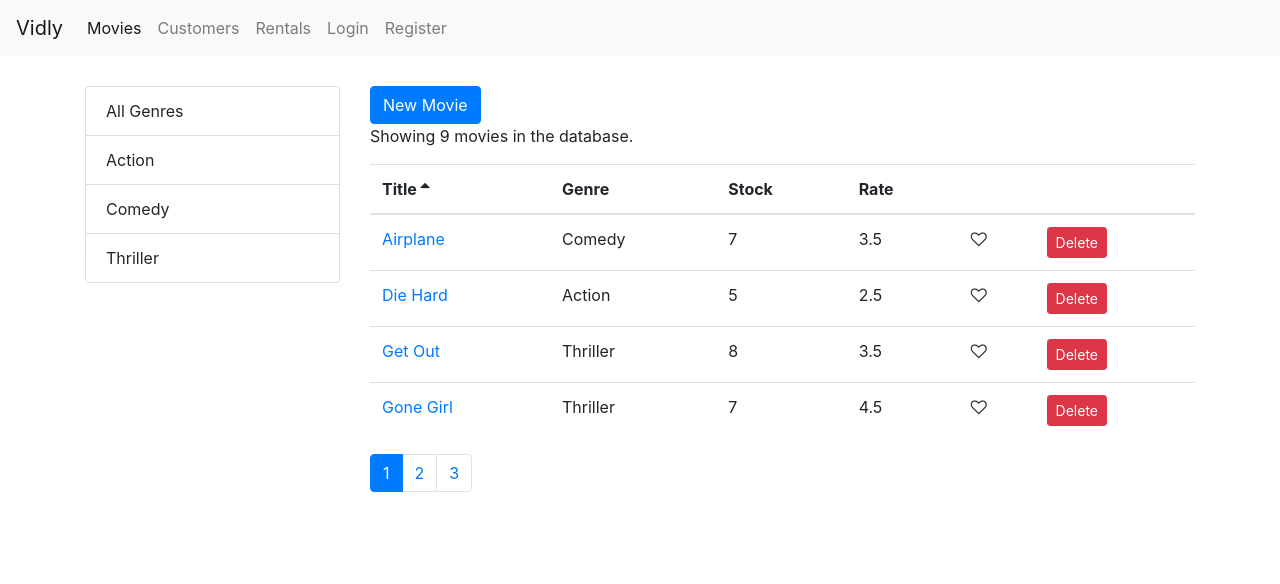
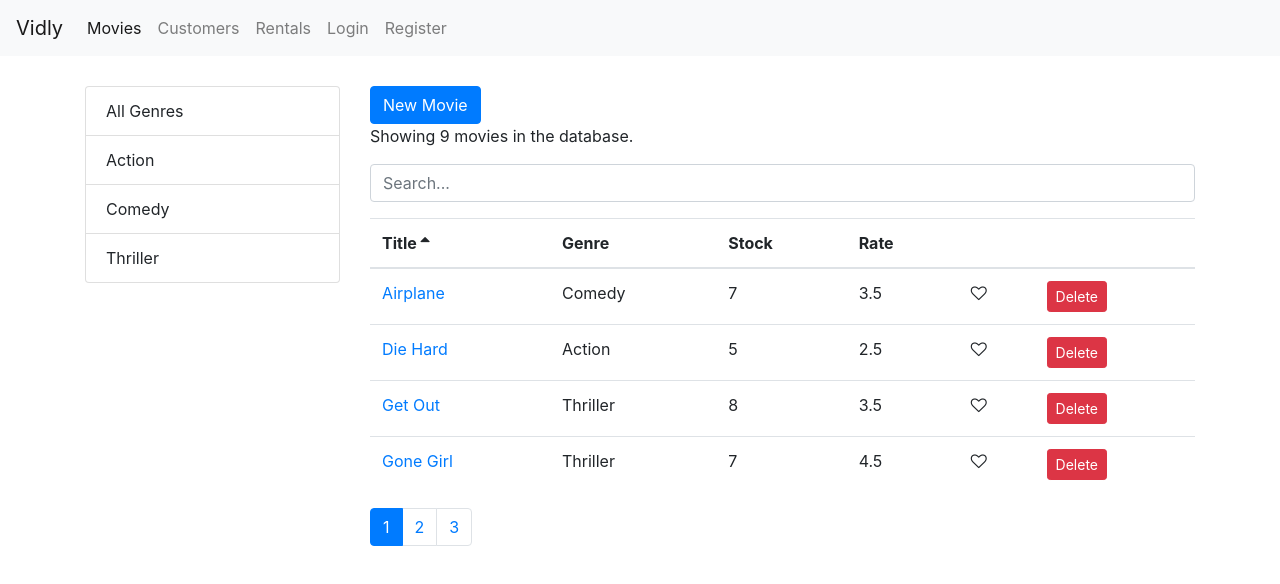
Before and after one commit to jkunggit-tutorials/vidly, a React (Create React App) app: page /movies in a window 1280 px wide. Shown: the top 584 px of the page. Built offline with nearby package versions, Linux system fonts and the light colour scheme.

Commit message:
add search filtering

```diff
--- a/src/components/Movies.jsx
+++ b/src/components/Movies.jsx
@@ -8,6 +8,7 @@ import Pagination from './common/Pagination';
 import { paginate } from '../utils/paginate';
 import ListGroup from './common/ListGroup';
 import MoviesTable from './MoviesTable';
+import Search from './common/Search';
 
 class Movies extends Component {
   state = {
@@ -16,6 +17,7 @@ class Movies extends Component {
     pageSize: 4,
     currentPage: 1,
     sortColumn: { path: 'title', order: 'asc' },
+    searchQuery: '',
   };
 
   componentDidMount() {
@@ -58,6 +60,11 @@ class Movies extends Component {
     this.setState({ sortColumn });
   };
 
+  handleSearch = ({ currentTarget: input }) => {
+    const query = input.value;
+    this.setState({ searchQuery: query, selectedGenre: null, currentPage: 1 });
+  };
+
   getPageData = () => {
     const {
       pageSize,
@@ -65,12 +72,19 @@ class Movies extends Component {
       movies: allMovies,
       selectedGenre,
       sortColumn,
+      searchQuery,
     } = this.state;
     // we need to filter the allMovies.
-    const filtered =
-      selectedGenre && selectedGenre._id
-        ? allMovies.filter((m) => m.genre._id === selectedGenre._id)
-        : allMovies;
+
+    let filtered = allMovies;
+
+    if (searchQuery) {
+      filtered = allMovies.filter((m) =>
+        m.title.toLowerCase().includes(searchQuery.toLocaleLowerCase())
+      );
+    } else if (selectedGenre && selectedGenre._id) {
+      filtered = allMovies.filter((m) => m.genre._id === selectedGenre._id);
+    }
 
     // sort it
     const sorted = _.orderBy(filtered, [sortColumn.path], [sortColumn.order]);
@@ -87,6 +101,7 @@ class Movies extends Component {
       genres,
       selectedGenre,
       sortColumn,
+      searchQuery,
     } = this.state;
 
     if (!movieCount) return <p>There are no movies in the database.</p>;
@@ -106,6 +121,7 @@ class Movies extends Component {
             New Movie
           </Link>
           <p>Showing {totalCount} movies in the database.</p>
+          <Search value={searchQuery} onSearch={this.handleSearch} />
           <MoviesTable
             movies={data}
             sortColumn={sortColumn}
--- /dev/null
+++ b/src/components/common/Search.jsx
@@ -0,0 +1,13 @@
+import React from 'react';
+const Search = ({ value, onSearch }) => {
+  return (
+    <input
+      onChange={(e) => onSearch(e)}
+      placeholder='Search...'
+      className='form-control my-3'
+      value={value}
+    />
+  );
+};
+
+export default Search;
```
